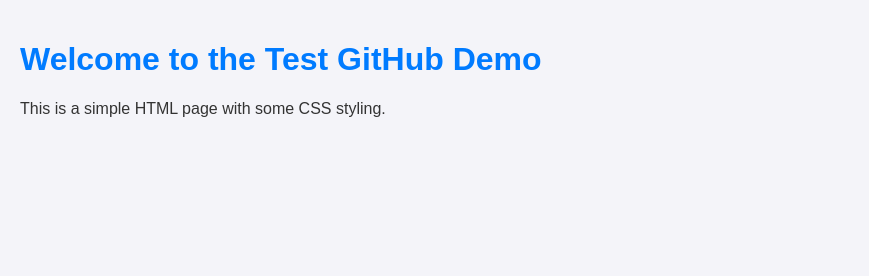
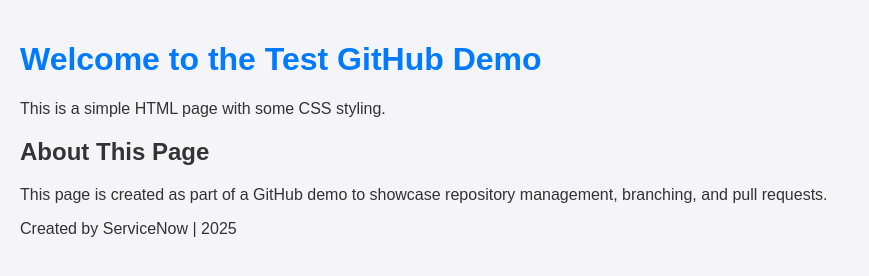
Before and after one commit to shrk18/test-github-demo, a plain HTML site: page index.html in a window 1280 px wide. Shown: the whole page, without its empty margins (0-869 px from the left). Drawn offline with Linux system fonts and the light colour scheme.

Commit message:
Add more content to the HTML page as suggested in the issue

```diff
--- a/index.html
+++ b/index.html
@@ -20,5 +20,12 @@
 <body>
     <h1>Welcome to the Test GitHub Demo</h1>
     <p>This is a simple HTML page with some CSS styling.</p>
+    <section>
+        <h2>About This Page</h2>
+        <p>This page is created as part of a GitHub demo to showcase repository management, branching, and pull requests.</p>
+    </section>
+    <footer>
+        <p>Created by ServiceNow | 2025</p>
+    </footer>
 </body>
 </html>
```
